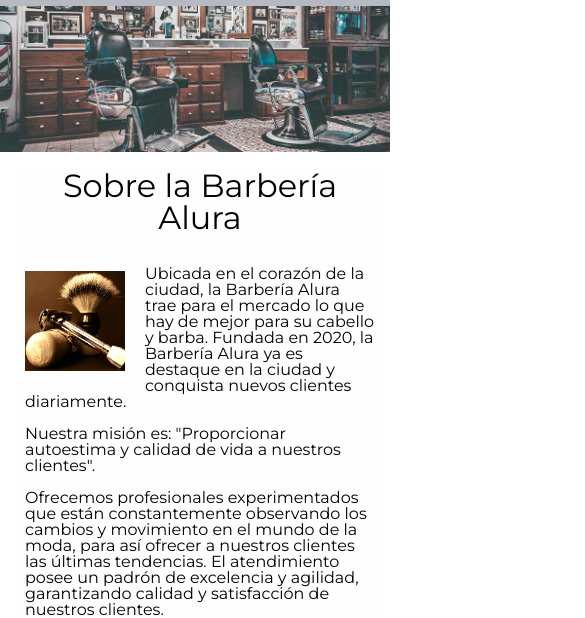
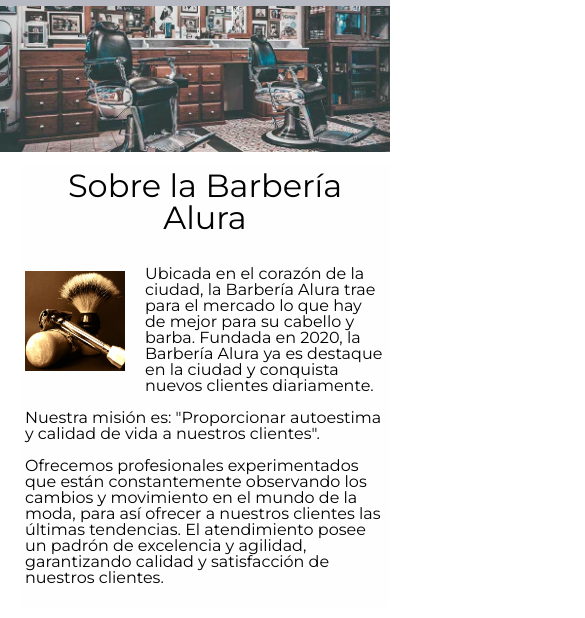
Before and after one commit to CarlaRomina/Barber-a-Alura, a plain HTML site: page index.html in a window 390 px wide. Shown: the part 245-863 px from the top of the page, 585 px wide, since content can reach past the window. Drawn offline with Linux system fonts and the light colour scheme.

Commit message:
barberia

```diff
--- a/css/style.css
+++ b/css/style.css
@@ -306,13 +306,7 @@ td, th{
 /* media queries */
 
 @media screen and (max-width:480px) {
-    body{
-        overflow-x: hidden;
-    }
 
-    header{
-        width: auto;
-    }
     nav {
         position: static;
 
@@ -329,7 +323,7 @@ td, th{
     }
 
     .principal{
-        width: 350px;
+
         padding: 5px;
         margin-left: 20px;
     }
```
